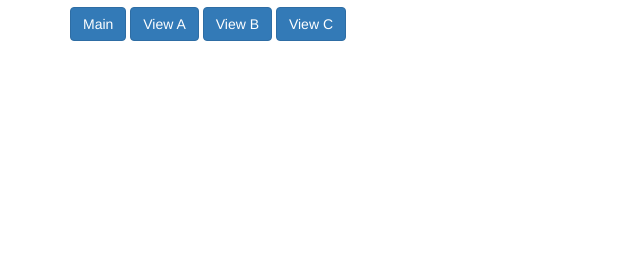
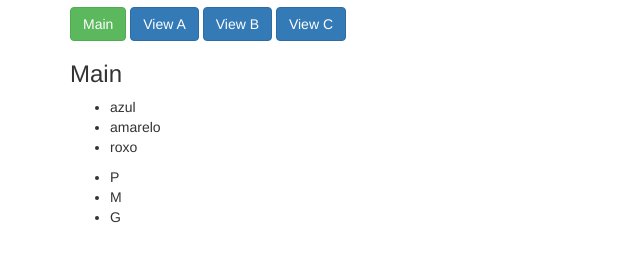
Before and after one commit to danielvazmartins/angularjs-study, a plain HTML site: page ui-router/index.html in a window 1280 px wide. Shown: the part 63-324 px from the top of the page, without its empty margins (0-640 px from the left). Drawn offline with nearby package versions, Linux system fonts and the light colour scheme; some packages are replaced by stand-ins of ours.

Commit message:
usando o resolve no ui-router

```diff
--- a/ui-router/index.html
+++ b/ui-router/index.html
@@ -11,7 +11,7 @@
 	<script type="text/javascript" src="./js/app.js"></script>
 	<script type="text/javascript" src="./js/controllers/mainController.js"></script>
 </head>
-<body class="container" ng-controller="MainController">
+<body class="container">
 	<h1 >AngularJS - UI-Router</h1>
 	<a ui-sref="main" ui-sref-active="btn-success" class="btn btn-primary">Main</a>
 	<a ui-sref="viewA" ui-sref-active="btn-success" class="btn btn-primary">View A</a>
--- a/ui-router/js/app.js
+++ b/ui-router/js/app.js
@@ -5,7 +5,7 @@ var app = angular.module('mainApp', ['ui.router']);
 
 app.service('Colors', function() {
 	this.getColors = function() {
-		return {'colors': 'azul'};
+		return {value: ['azul', 'amarelo', 'roxo']};
 	}
 });
 
@@ -15,14 +15,14 @@ app.config(function($stateProvider) {
 		url: '/',
 		templateUrl: '/js/views/main.html',
 		controller: 'MainController',
-		resolve: function(Colors) {
-			return Colors.getColors();
+		resolve: {
+			colors: function(Colors) {
+				return Colors.getColors();
+			},
+			sizes: function() {
+				return {value: ['P', 'M', 'G']}
+			}
 		}
-		/*resolve: {
-			colors: function() {
-				return {'colors': 'azul'}
-			}
-		}*/
 	})
 	.state('viewA', {
 		url: '/viewA',
--- a/ui-router/js/controllers/mainController.js
+++ b/ui-router/js/controllers/mainController.js
@@ -1,5 +1,4 @@
-app.controller('MainController', function($scope, colors) {
-	console.log("MainController");
-	//console.log(colors);
-	//$scope.colors = colors;
+app.controller('MainController', function($scope, colors, sizes) {
+	$scope.colors = colors;
+	$scope.sizes = sizes;
 });
--- a/ui-router/js/views/main.html
+++ b/ui-router/js/views/main.html
@@ -1 +1,7 @@
 <h3>Main</h3>
+<ul>
+	<li ng-repeat="color in colors.value">{{color}}</li>
+</ul>
+<ul>
+	<li ng-repeat="size in sizes.value">{{size}}</li>
+</ul>
```
